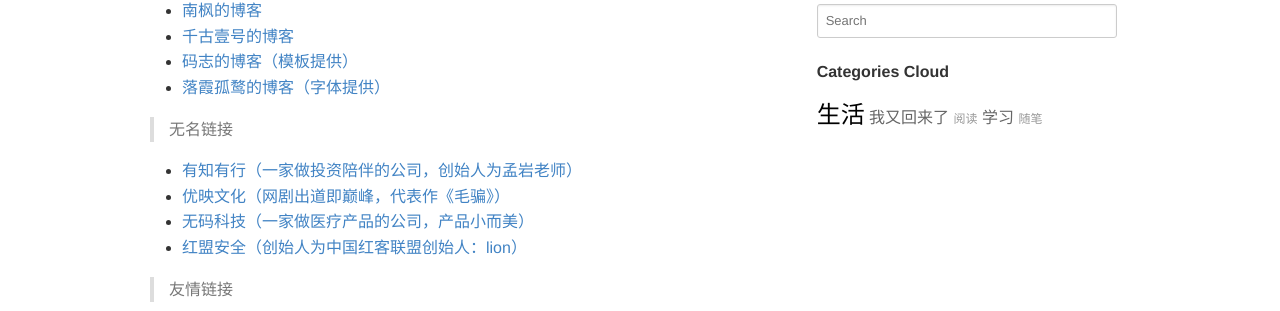
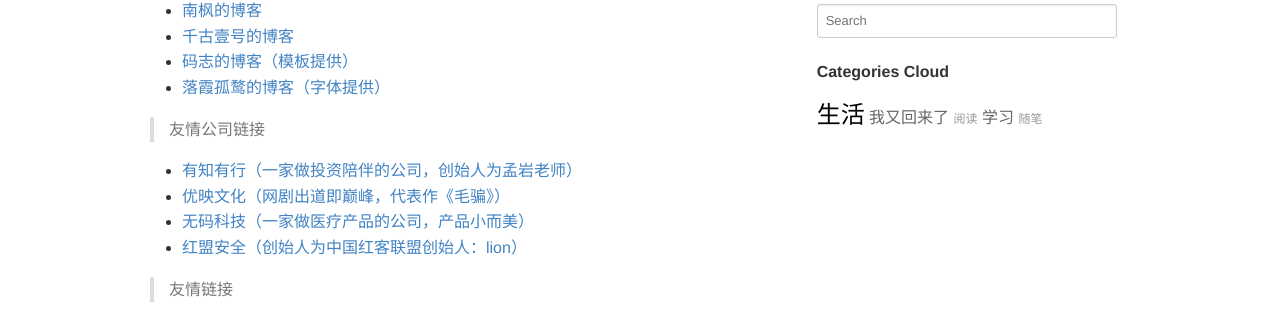
Before and after one commit to leewint/leewint.github.io, a Jekyll site: the page built from pages/links.md, in a window 1280 px wide. Shown: the part 238-549 px from the top of the page. Built offline with Jekyll 4.4.1, drawn with Linux system fonts in a browser that asks for light colours; some web fonts are replaced; comment, search, counter and statistics services are not loaded; a style sheet for code colours, icons or effects is not loaded.

Commit message:
Update links.md

```diff
--- a/pages/links.md
+++ b/pages/links.md
@@ -18,7 +18,7 @@
 {% endfor %}
 </ul>
 
-> 无名链接
+> 友情公司链接
 
 <ul>
 {% for link in site.data.links %}
```
